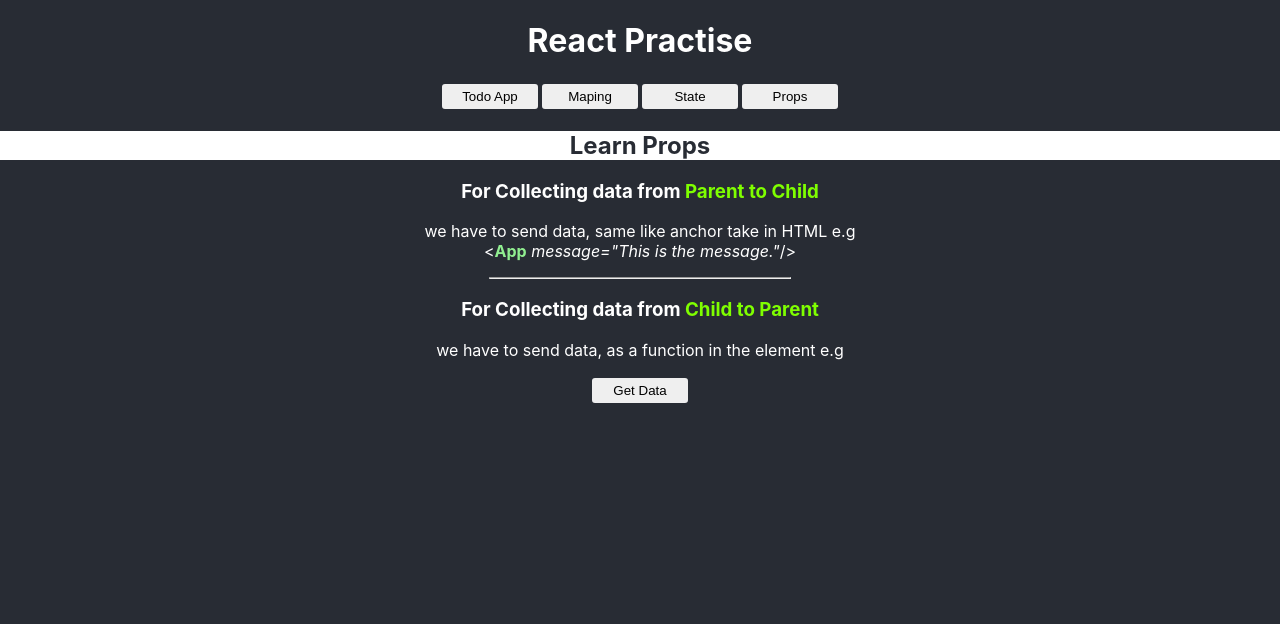
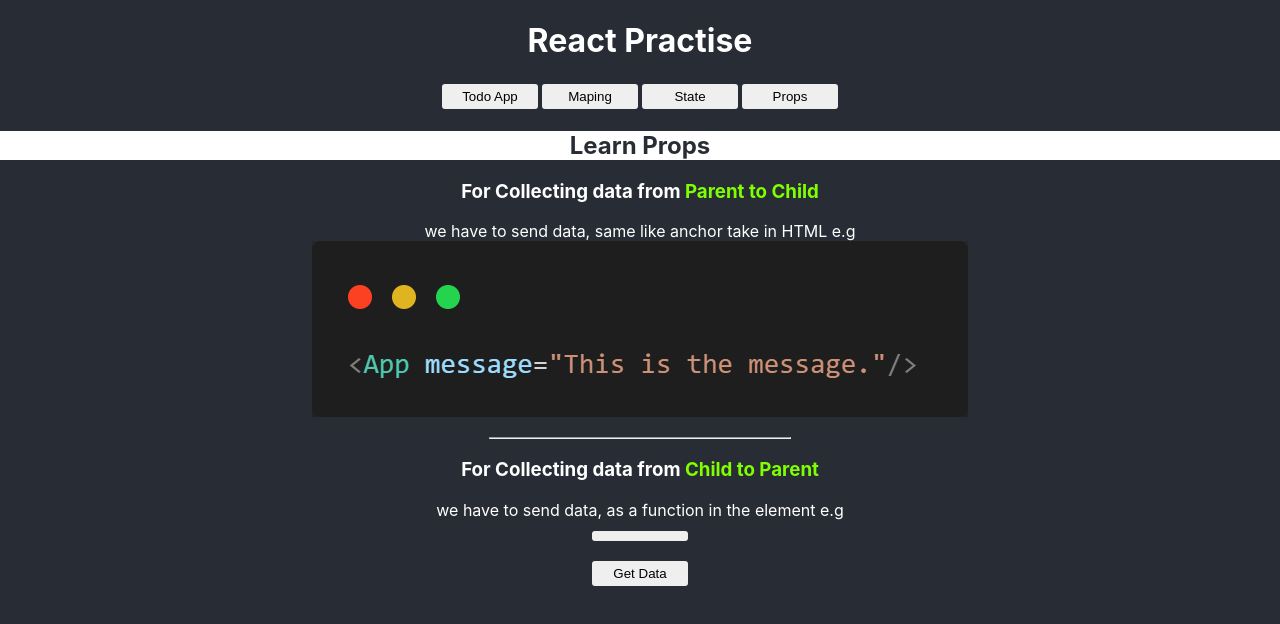
Before and after one commit to zain-ramzan/Web-Mobile-Hybrid-App-Development_Practise, a React (Create React App) app in the folder React/react-practise/: page /props in a window 1280 px wide. Shown: the top 624 px of the page. Built offline with nearby package versions, Linux system fonts and the light colour scheme.

Commit message:
add pictures

```diff
--- a/React/react-practise/src/components/props.js
+++ b/React/react-practise/src/components/props.js
@@ -1,5 +1,6 @@
 import React from 'react';
 import '../App.css'
+import Parent from "./p-to-c.png"
 
 class Props extends React.Component {
     render() {
@@ -15,13 +16,13 @@ class Props extends React.Component {
                 <h3>For Collecting data from <b>Parent to Child</b></h3>
                 <p>
                     we have to send data, same like anchor take in HTML e.g <br></br>
-                    &lt;<b style={{ color: 'lightgreen' }}>App</b>  <i>message="This is the message."</i>/&gt;
+                    <img src={Parent}/>
                 </p>
                 <hr style={{ width: 300 }}></hr>
                 <h3>For Collecting data from <b>Child to Parent</b></h3>
                 <p>
                     we have to send data, as a function in the element e.g <br></br>
-                    {/* &lt;<b style={{ color: 'lightgreen' }}>button</b> <i>onClick={this.props.getData("This Props is from Child-to-Parent")}</i> &gt;&lt;<b style={{ color: 'lightgreen' }}>button</b>&gt; */}
+                    <button onClick={()=>this.props.getData("This Props is from Child-to-Parent")}></button>
                 </p>
 
 
```
Also changed, not shown: React/react-practise/src/components/c-to-p.png (added), React/react-practise/src/components/p-to-c.png (added).
